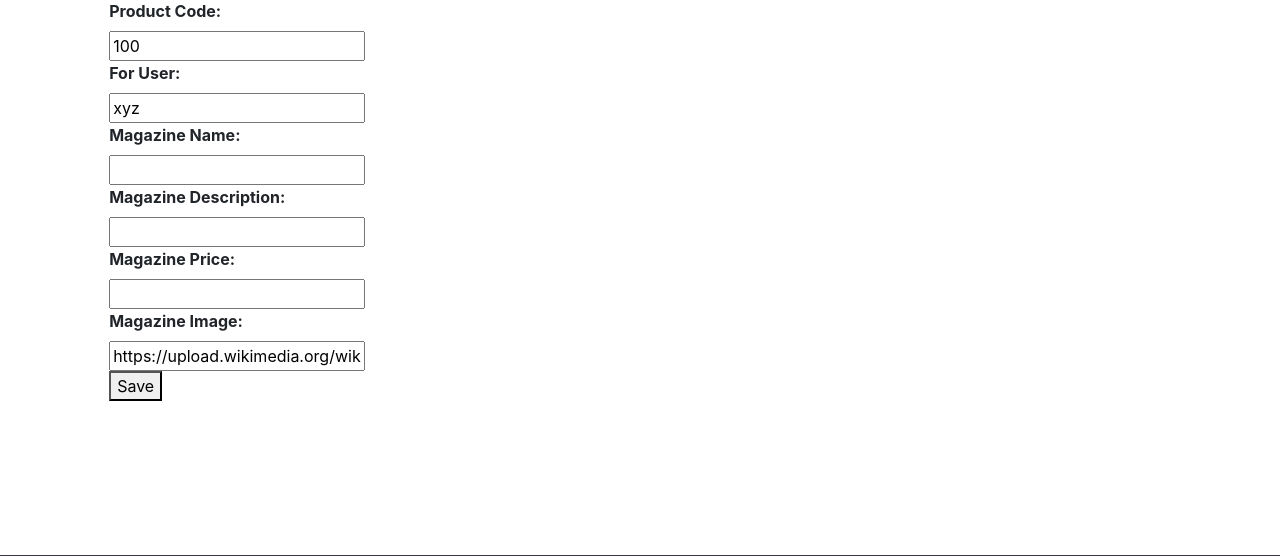
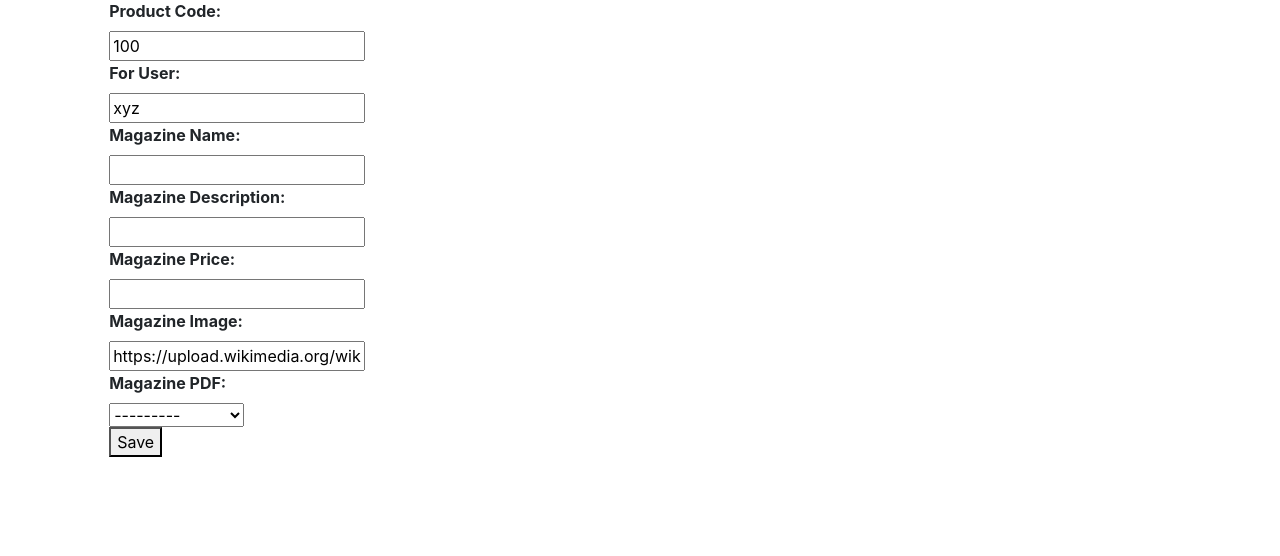
Before and after one commit to Brij123987/E_library, a Django app: page /book/add_m/ in a window 1280 px wide. Shown: the part 227-783 px from the top of the page. Run offline with Django 4.2, Linux system fonts and the light colour scheme; data comes from the database, SQL or seed files in the repository; both versions use the stored data as it was after the commit; some libraries are stand-ins or nearby versions.

Commit message:
commit:48

```diff
--- a/library/book/forms.py
+++ b/library/book/forms.py
@@ -14,7 +14,7 @@
 class MagazineForm(forms.ModelForm):
     class Meta:
         model = Magazine
-        fields = ['prod_code','for_user','magazine_name','magazine_desc','magazine_price','magazine_image']
+        fields = ['prod_code','for_user','magazine_name','magazine_desc','magazine_price','magazine_image','pdf_file']
 
 class ComicForm(forms.ModelForm):
     class Meta:
--- a/library/book/models.py
+++ b/library/book/models.py
@@ -1,6 +1,14 @@
 from django.db import models
 
 # Create your models here.
+
+class UploadMagazine(models.Model):
+    title_name = models.CharField(max_length=100)
+    pdf = models.FileField(upload_to='magazine_pdf')
+
+
+    def __str__(self):
+        return self.title_name
 
 class Newspaper(models.Model):
     prod_code = models.IntegerField(default=100)
@@ -48,6 +56,8 @@
                                     max_length=500,
                                     default="https://upload.wikimedia.org/wikipedia/commons/thumb/7/72/Placeholder_book.svg/1200px-Placeholder_book.svg.png"
                                     )
+
+    pdf_file = models.ForeignKey(UploadMagazine, on_delete=models.SET_NULL, null=True, blank=True)
 
     def __str__(self):
         return self.magazine_name
@@ -274,10 +284,3 @@
 
     def __str__(self):
         return self.title_name
-
-class UploadMagazine(models.Model):
-    title_name = models.CharField(max_length=100)
-    pdf = models.FileField(upload_to='magazine_pdf')
-
-    def __str__(self):
-        return self.title_name
--- a/library/book/templates/book/detail_m.html
+++ b/library/book/templates/book/detail_m.html
@@ -68,6 +68,7 @@
             Back
             </a>
 
+
         </div>
         <div>
             <a
@@ -80,6 +81,7 @@
         </div>
     {% elif user.is_authenticated and user.profile.user_type == 'Cust' %}
     <div class="col-md-3 offset-md-1">
+
 
         <a
         href="{% url 'book:magazine' %}"
--- a/library/book/templates/book/magazine-form.html
+++ b/library/book/templates/book/magazine-form.html
@@ -35,6 +35,9 @@
             <label><b>Magazine Image: </b></label><br>
             {{ form_1.magazine_image }}
             <br>
+            <label><b>Magazine PDF: </b></label><br>
+            {{ form_1.pdf_file }}
+            <br>
 
 
             <button type="submit">
--- a/library/book/templates/book/magazine.html
+++ b/library/book/templates/book/magazine.html
@@ -48,6 +48,7 @@
       </div>
 
     <h1 style="font-style: italic; font-size: 2rem;">Magazine's:</h1>
+
     {% for magazine in magazinelist %}
     <div class="row mb-4">
         <div class="col-md-1.5 offset-md-3">
@@ -82,9 +83,10 @@
             </h6>
         </div>
     {% if user.is_authenticated %}
+
         <div class="col-md-6 offset-md-5 mb-4">
             <a
-            href="#"
+            href="{{ magazine.pdf_file.id }}"
             style="width: 80px;"
             class="btn btn-primary"
             >
@@ -111,6 +113,7 @@
             >
                 Detail
             </a>
+
         </div>
     {% else %}
     <div class="col-md-6 offset-md-5 mb-4">
--- a/library/book/views.py
+++ b/library/book/views.py
@@ -34,10 +34,12 @@
 
 def magazine(request):
     magazinelist = Magazine.objects.all()
+    for mag in magazinelist:
+        print(mag.pdf_file)
 
 
     context = {
-        'magazinelist':magazinelist
+        'magazinelist':magazinelist,
     }
 
     return render(request, 'book/magazine.html', context)
```
Also changed, not shown: library/book/migrations/0023_magazine_pdf_file.py (added), library/checkout/migrations/0005_alter_checkout_detail_order_id.py (added), library/db.sqlite3, 4 other files.
